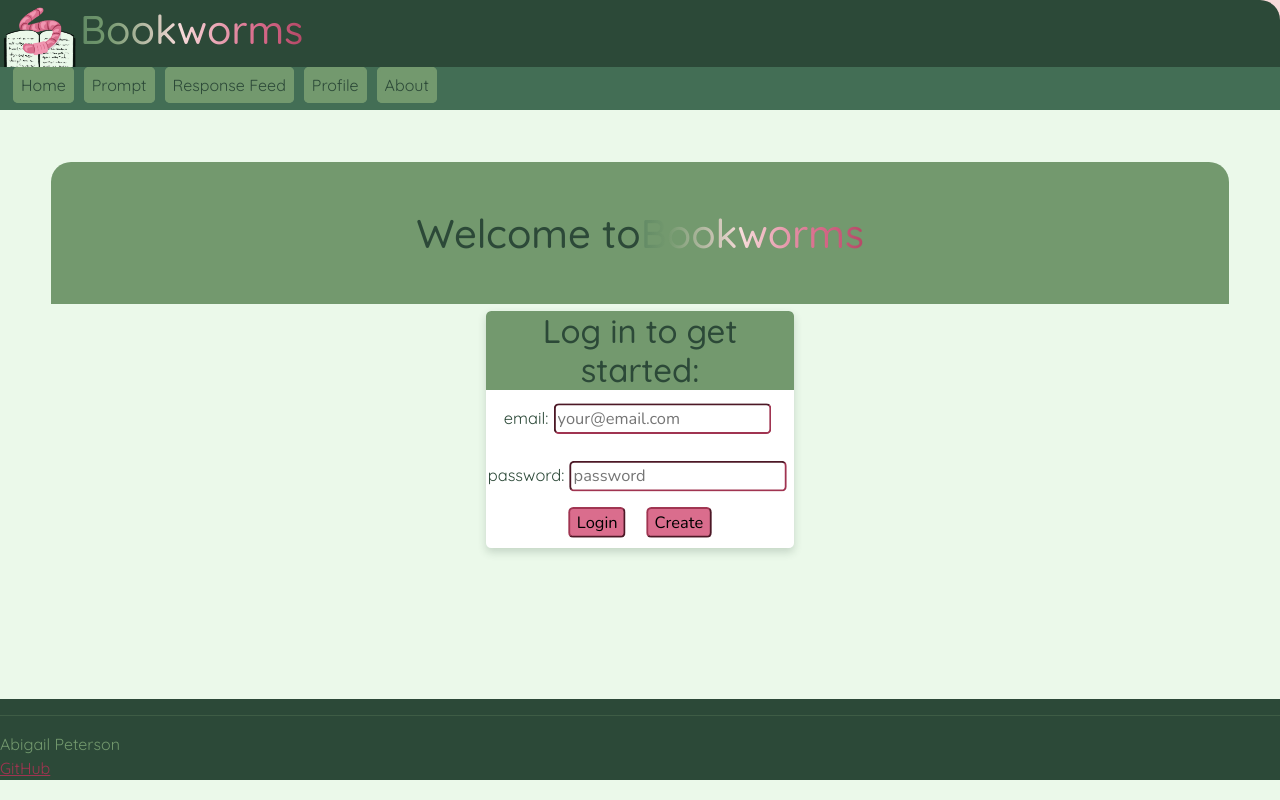
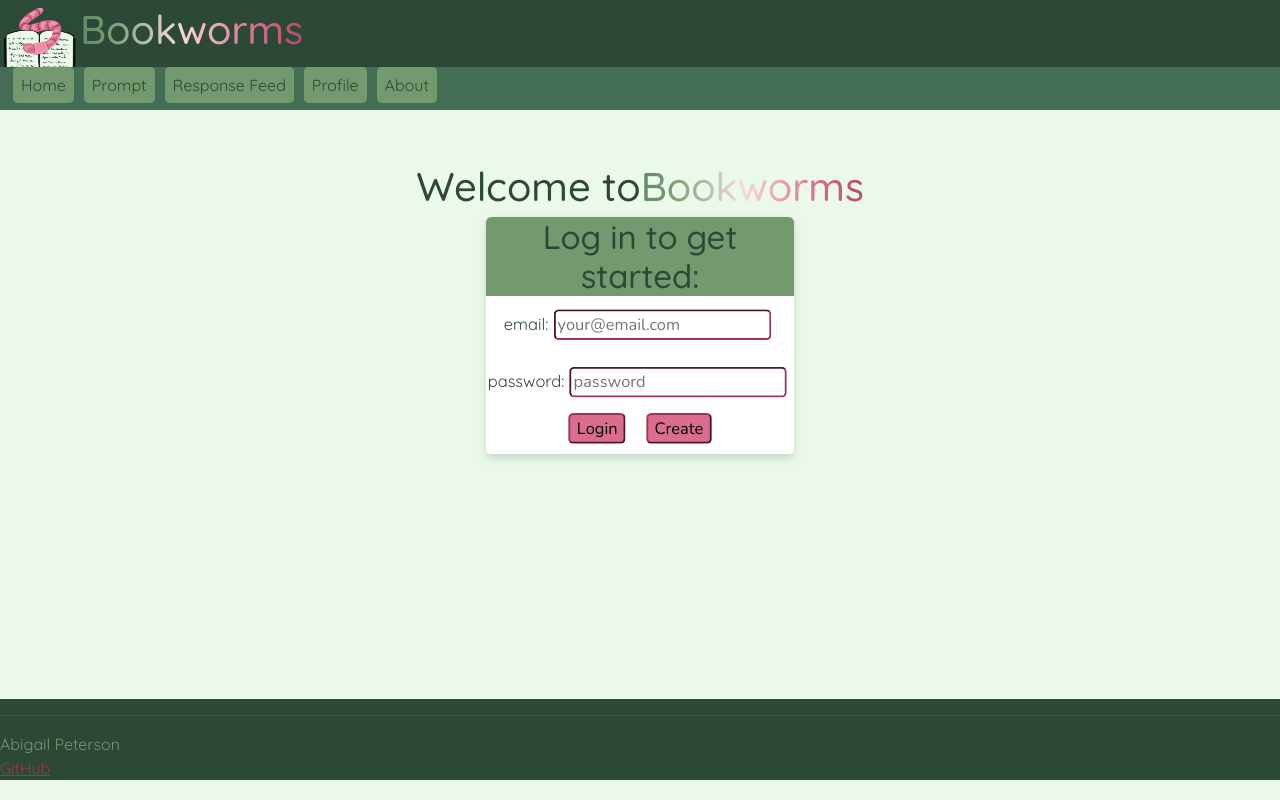
Before and after one commit to abbiesue/Bookworms, a React (Vite) app: page / in a window 1280 px wide. Built offline with nearby package versions, Linux system fonts and the light colour scheme.

Commit message:
fixed aesthetic issues with the css in the app banner and login heading

```diff
--- a/src/app.css
+++ b/src/app.css
@@ -61,6 +61,7 @@ header {
     padding: 0;
     background-color: var(--dark-green);
     color: var(--medium-green);
+    border-radius: 0;
 }
 
 .banner h1 {
--- a/src/app.jsx
+++ b/src/app.jsx
@@ -15,8 +15,8 @@ export default function App() {
         <div className="app">
             <header>
                 <h1 className="banner">
-                <img className="bannerImage" src="bannerBookworm.jpg" alt="Bookworms Banner"/>
-                <span className="wavy">Bookworms</span>
+                  <img className="bannerImage" src="bannerBookworm.jpg" alt="Bookworms Banner"/>
+                  <span className="wavy">Bookworms</span>
                 </h1>
                 <nav>
                     <menu>
--- a/src/login/login.css
+++ b/src/login/login.css
@@ -47,6 +47,12 @@ main {
     text-align: center;
 }
 
+main h1 {
+    padding: 0;
+    background-color: var(--white-green);
+    border-radius: 0;
+}
+
 input {
     margin: 5px;
     font-family: "Nunito";
```
